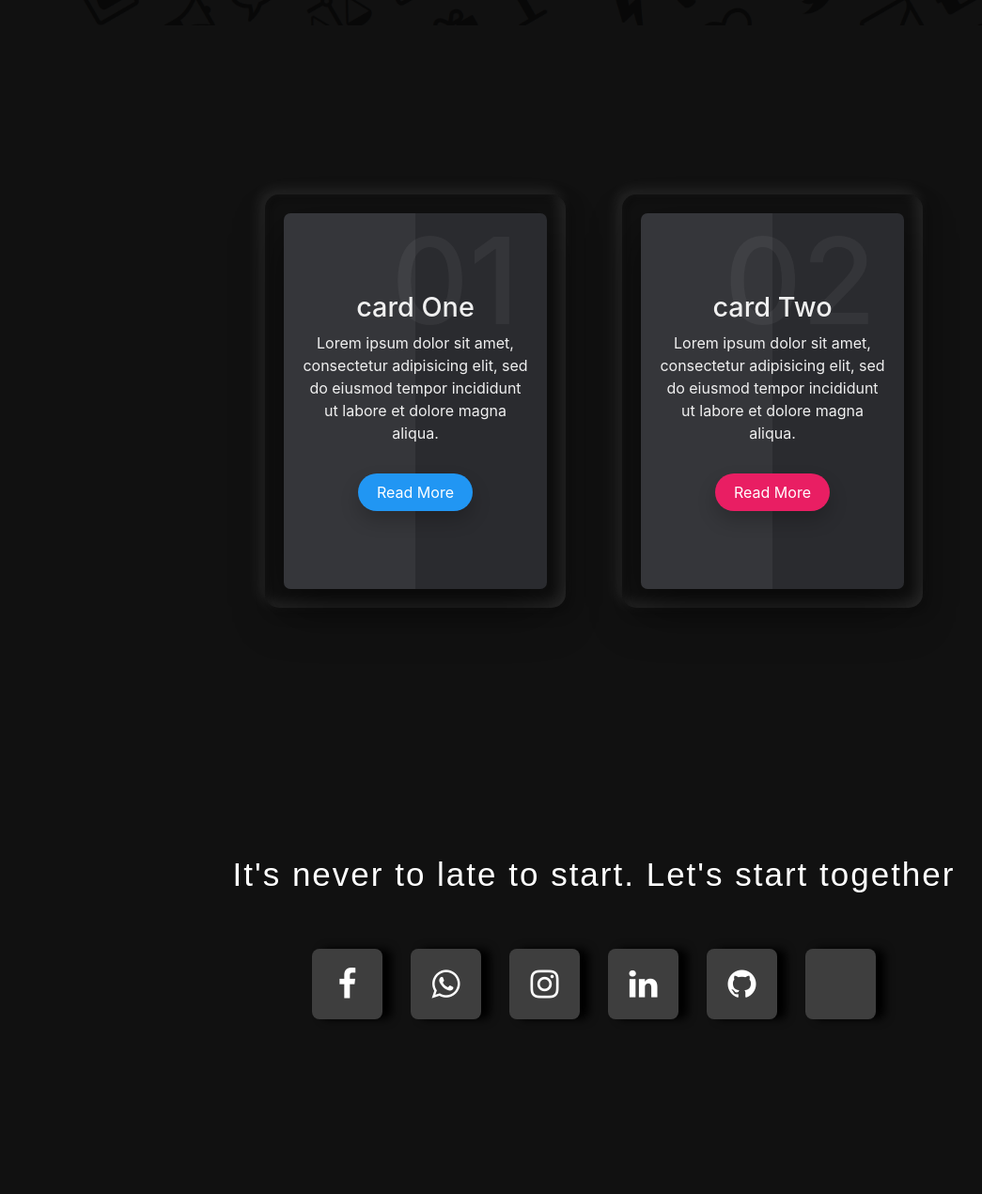
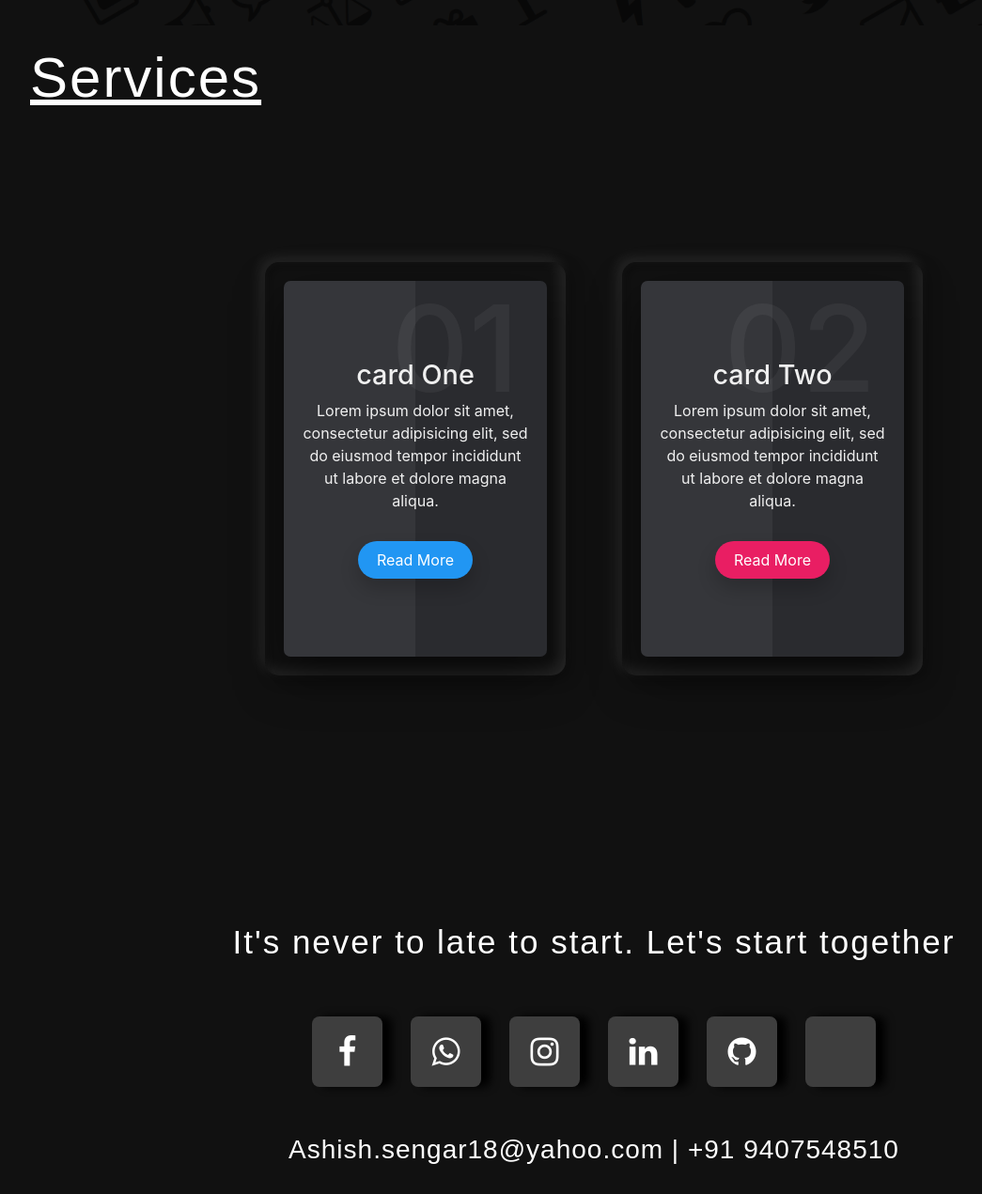
Before and after one commit to Ashishss21/Portfolio-dark, a React (Create React App) app: page / in a window 1280 px wide. Shown: the part 773-2044 px from the top of the page at 94% size, without its empty margins (8-1053 px from the left). Before the commit the page ends 1908 px from the top, so only its background shows below. Built offline with nearby package versions, Linux system fonts and the light colour scheme.

Commit message:
Last Day--First commit

```diff
--- a/src/Components/FooterComponent.js
+++ b/src/Components/FooterComponent.js
@@ -18,6 +18,8 @@ class Footer extends Component{
                             <a href="#"><i className="fa fa-discord"></i></a>
                         </div>
                     </div>
+
+                    <h3>Ashish.sengar18@yahoo.com | +91 9407548510</h3>
                 </div>
         );
     }
--- a/src/Components/servicesComponent.js
+++ b/src/Components/servicesComponent.js
@@ -4,6 +4,8 @@ import '../style/services.css';
 class Services extends Component{
     render(){
         return(
+            <div id="head">
+                <h1>Services</h1>
                 <div className="services">
                     <div className="contain">
                         <div className="cardu">
@@ -30,6 +32,7 @@ class Services extends Component{
                         </div>
                     </div>
                 </div>
+            </div>
         );
     }
 }
--- a/src/style/footer.css
+++ b/src/style/footer.css
@@ -11,6 +11,14 @@ body{
 	font-size: 35px;
 	letter-spacing: 2px;
 	padding: 50px 0 50px;
+	color: #fff;
+	text-align: center;
+}
+.footer h3{
+	font-family: sans-serif;
+	font-weight: normal;
+	letter-spacing: 1px;
+	margin: 30px 30px;
 	color: #fff;
 	text-align: center;
 }
--- a/src/style/services.css
+++ b/src/style/services.css
@@ -2,6 +2,15 @@
 	margin: 0;
 	padding: 0;
 	box-sizing: border-box;
+}
+#head h1{
+	font-size: 60px;
+	text-decoration: underline;
+	color: #fff;
+	font-family: sans-serif;
+	letter-spacing: 2px;
+	display: flex;
+	margin: 20px 40px -20px;
 }
 .services{
 	width: 100%;
```
Lines whose indentation alone changed are shown as unchanged.
